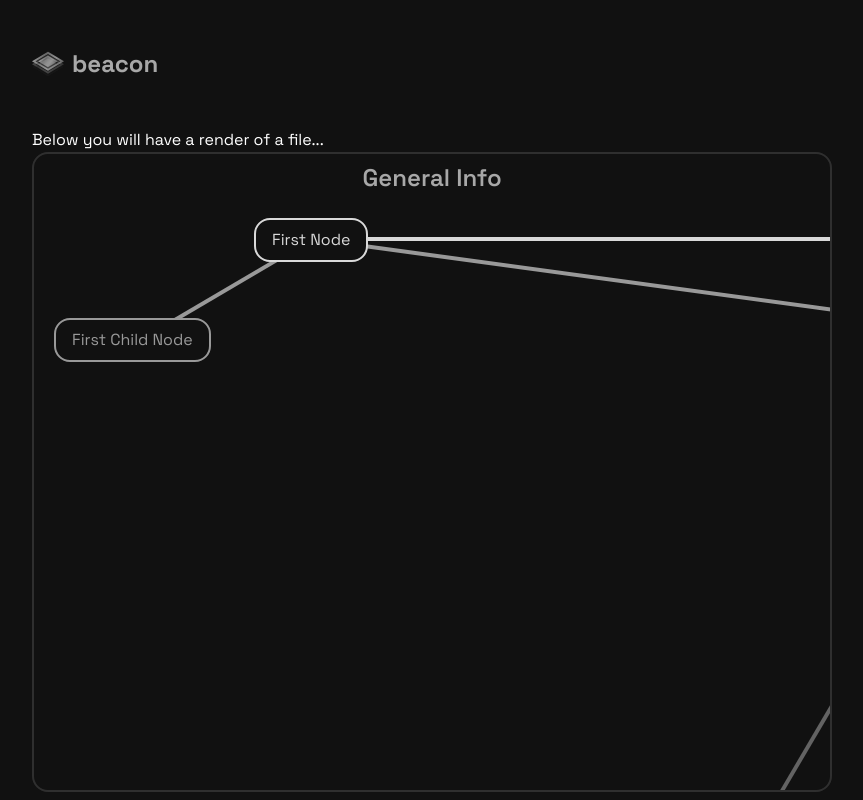
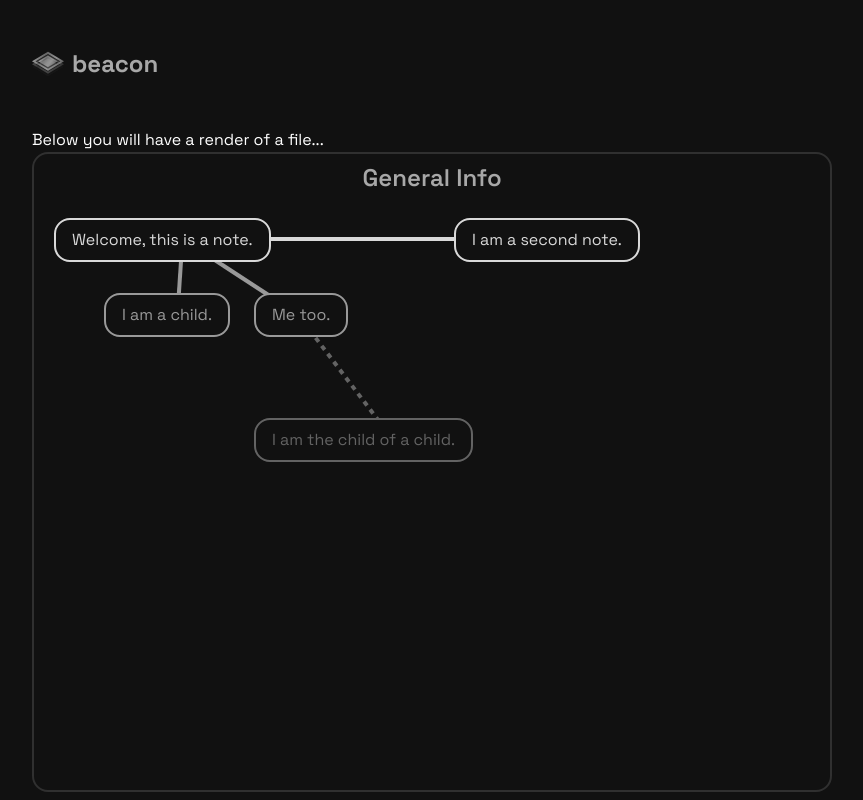
Before and after one commit to kjellherzke/beacon, a React (Vite) app: page / in a window 1280 px wide. Shown: the whole page, without its empty margins (32-895 px from the left). Built offline with nearby package versions, Linux system fonts and the light colour scheme.

Commit message:
fix: json content; feat: dashed line for secondary connections

```diff
--- a/public/static/learningpath/general.json
+++ b/public/static/learningpath/general.json
@@ -2,32 +2,32 @@
   "title": "General Info",
   "nodes": [
     {
-      "name": "First Node",
-      "x": 200,
+      "name": "Welcome, this is a note.",
+      "x": 0,
       "y": 0,
       "nodes": [
         {
-          "name": "First Child Node",
-          "x": 0,
-          "y": 100
+          "name": "I am a child.",
+          "x": 50,
+          "y": 75
         },
         {
-          "name": "Second Child Node",
-          "x": 900,
-          "y": 100,
+          "name": "Me too.",
+          "x": 200,
+          "y": 75,
           "nodes": [
             {
-              "name": "First of the Second Child of the First Node",
-              "x": 300,
-              "y": 900
+              "name": "I am the child of a child.",
+              "x": 200,
+              "y": 200
             }
           ]
         }
       ]
     },
     {
-      "name": "Second Node",
-      "x": 900,
+      "name": "I am a second note.",
+      "x": 400,
       "y": 0
     }
   ]
--- a/src/LearnPathRenderer.tsx
+++ b/src/LearnPathRenderer.tsx
@@ -68,6 +68,7 @@ function NodeLine({ data, from }: { data: PathNode; from: PathNode }) {
         y2={data.y + data.height / 2}
         strokeWidth={4}
         stroke={generationColor(data.generation)}
+        strokeDasharray={data.generation > 1 ? "5,5" : "none"}
       />
       )),
     </svg>
```
